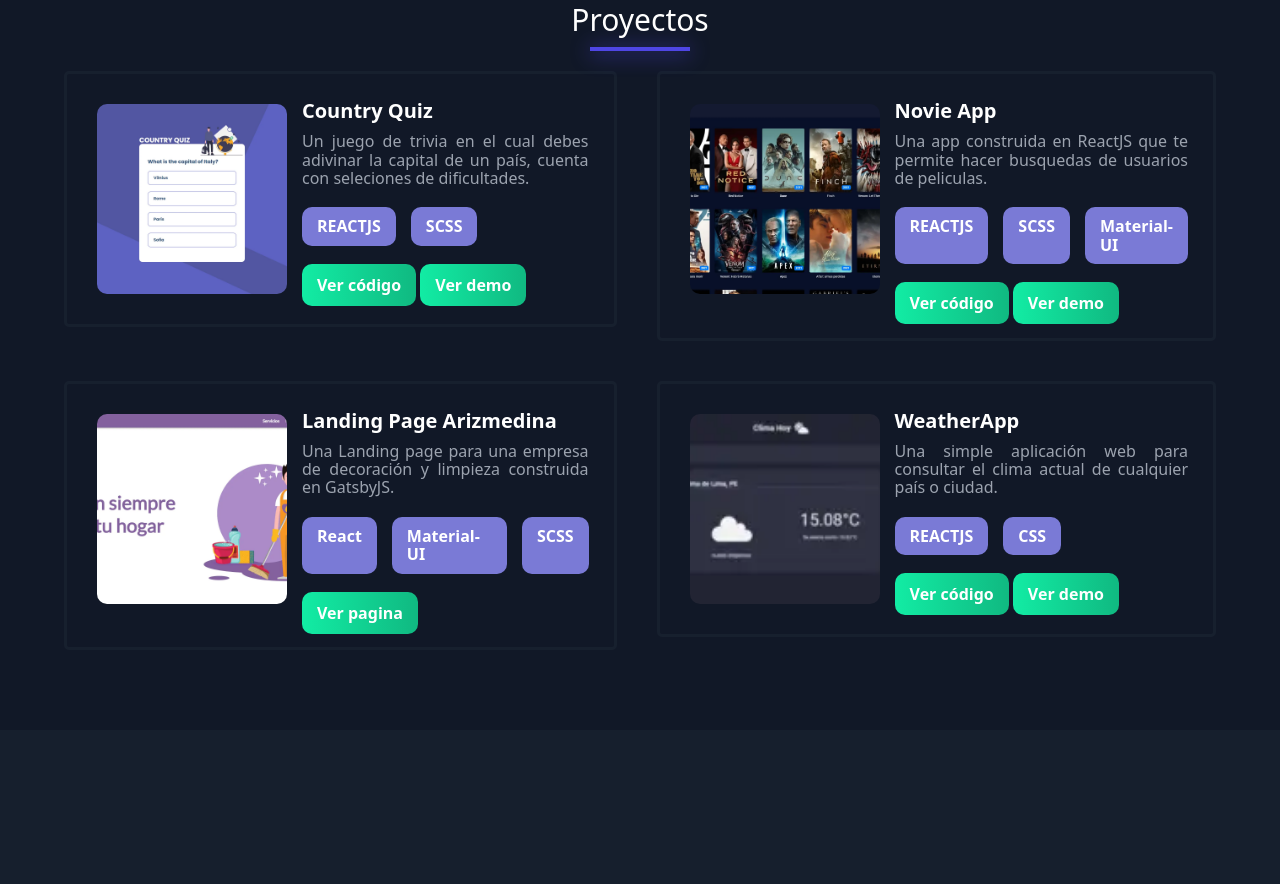
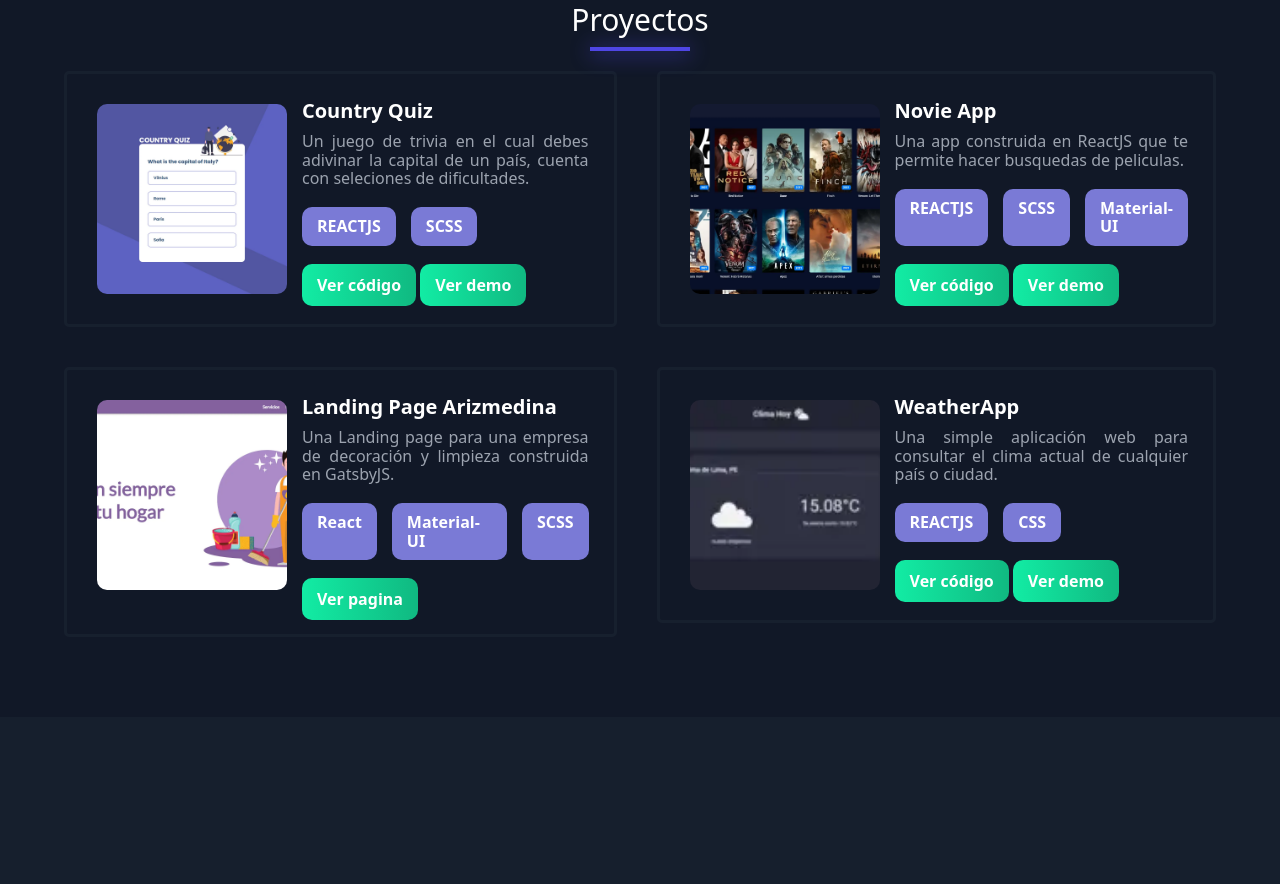
Before and after one commit to Sleek9/Portfolio, a website: page src/index.html in a window 1280 px wide. Shown: the part 2637-3521 px from the top of the page. Drawn offline with nearby package versions, Linux system fonts and the light colour scheme; files that its build step writes are made by us from their sources; files whose address does not match are found by name.

```diff
--- a/src/index.html
+++ b/src/index.html
@@ -447,7 +447,7 @@
                 <h3 class="item__title">Novie App</h3>
                 <p class="item__description">
                   Una app construida en ReactJS que te permite hacer busquedas
-                  de usuarios de peliculas.
+                  de peliculas.
                 </p>
                 <div class="item__languages">
                   <p>REACTJS</p>
```
Also changed, not shown: build/index.html.
